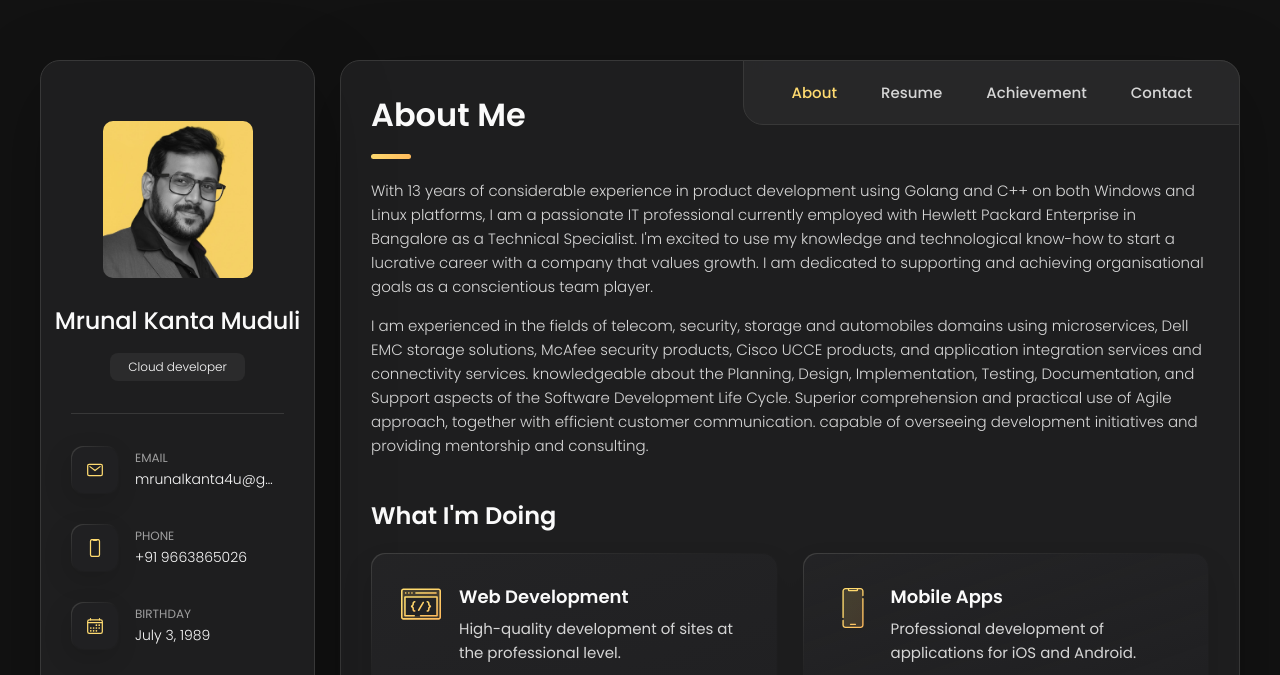
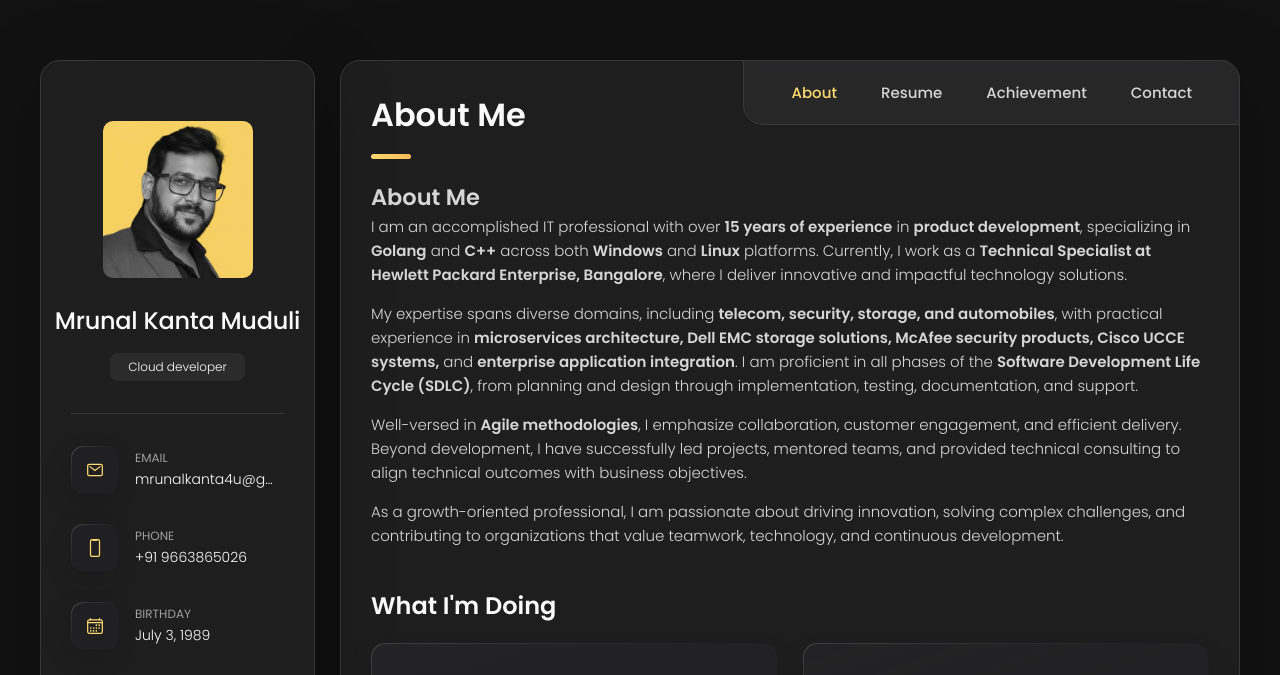
Before and after one commit to mrunaldev/mrunaldev.github.io, a plain HTML site: page index.html in a window 1280 px wide. Shown: the top 675 px of the page. Drawn offline with nearby package versions, Linux system fonts and the light colour scheme.

Commit message:
Udated about

```diff
--- a/index.html
+++ b/index.html
@@ -212,26 +212,40 @@
         <header>
           <h2 class="h2 article-title">About me</h2>
         </header>
-
-        <section class="about-text">
+        <!-- Short Summary Section (For Homepage / Landing) -->
+
+       <section id="summary" class="about-text">
+  <h2>About Me</h2>
+
   <p>
-            With 13 years of considerable experience in product development using Golang and C++ on both Windows and
-            Linux
-            platforms, I am a passionate IT professional currently employed with Hewlett Packard Enterprise in
-            Bangalore as a Technical Specialist. I'm excited to use my knowledge and technological know-how to start a
-            lucrative career with a company that values growth. I am dedicated to supporting and achieving
-            organisational goals as a conscientious team player.
+    I am an accomplished IT professional with over <strong>15 years of experience</strong> in
+    <strong>product development</strong>, specializing in <strong>Golang</strong> and <strong>C++</strong>
+    across both <strong>Windows</strong> and <strong>Linux</strong> platforms. Currently, I work as a
+    <strong>Technical Specialist at Hewlett Packard Enterprise, Bangalore</strong>, where I deliver
+    innovative and impactful technology solutions.
   </p>
 
   <p>
-            I am experienced in the fields of telecom, security, storage and automobiles domains using microservices,
-            Dell EMC storage solutions, McAfee security products, Cisco UCCE products, and application integration
-            services and connectivity services. knowledgeable about the Planning, Design, Implementation, Testing,
-            Documentation, and Support aspects of the Software Development Life Cycle. Superior comprehension and
-            practical use of Agile approach, together with efficient customer communication. capable of overseeing
-            development initiatives and providing mentorship and consulting.
+    My expertise spans diverse domains, including <strong>telecom, security, storage, and automobiles</strong>,
+    with practical experience in <strong>microservices architecture, Dell EMC storage solutions, McAfee security products,
+    Cisco UCCE systems,</strong> and <strong>enterprise application integration</strong>. I am proficient in all phases
+    of the <strong>Software Development Life Cycle (SDLC)</strong>, from planning and design through
+    implementation, testing, documentation, and support.
+  </p>
+
+  <p>
+    Well-versed in <strong>Agile methodologies</strong>, I emphasize collaboration, customer engagement,
+    and efficient delivery. Beyond development, I have successfully led projects, mentored teams, and provided
+    technical consulting to align technical outcomes with business objectives.
+  </p>
+
+  <p>
+    As a growth-oriented professional, I am passionate about driving innovation, solving complex challenges,
+    and contributing to organizations that value teamwork, technology, and continuous development.
   </p>
 </section>
+
+
 
 
         <!--
```
Lines whose indentation alone changed are shown as unchanged.
